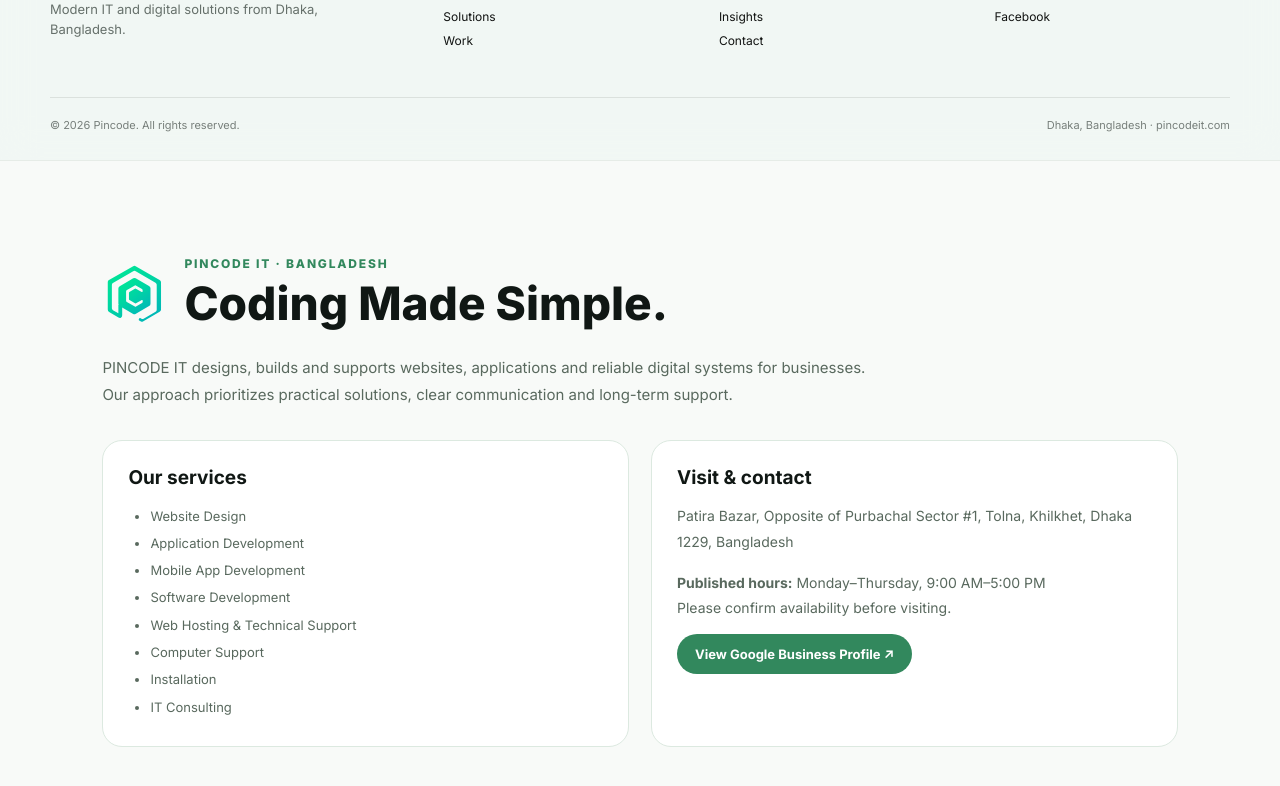
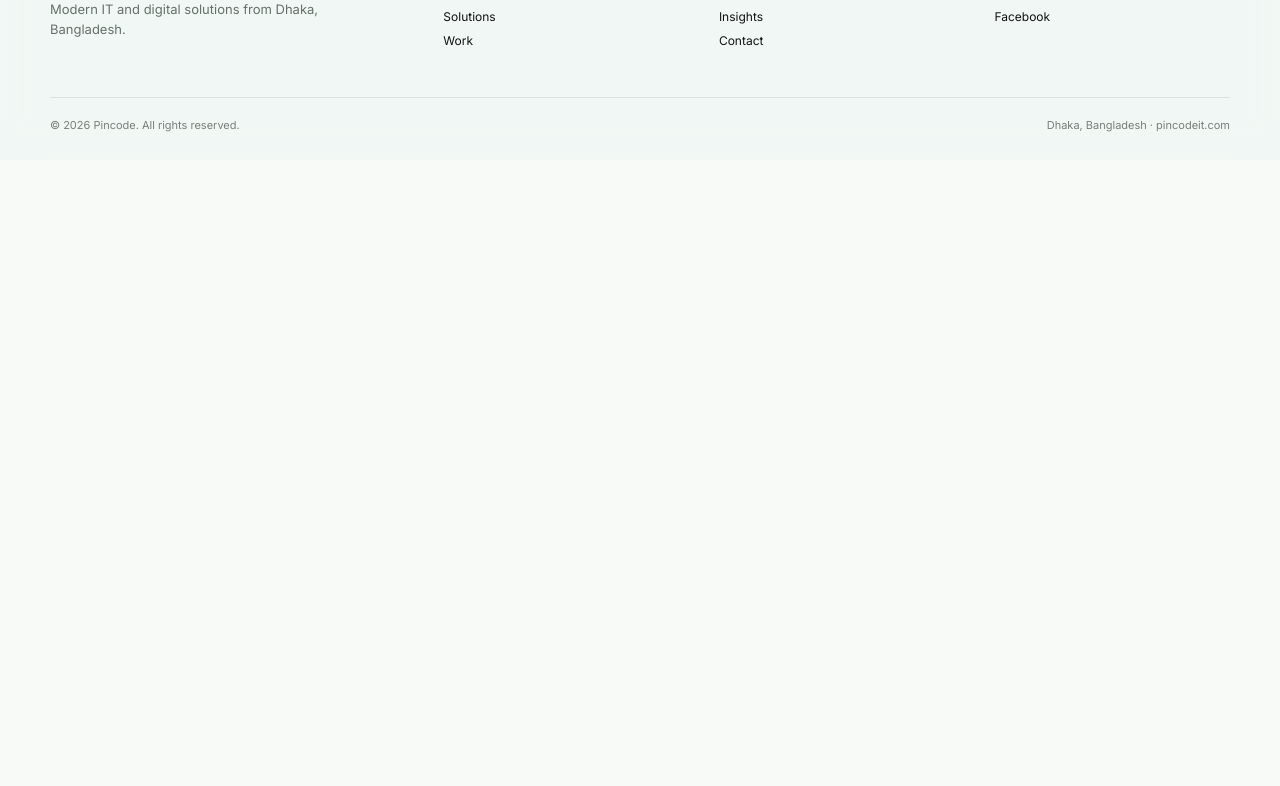
Before and after one commit to omarreact/pincode, a Next.js app: page / in a window 1280 px wide. Shown: the part 8463-9249 px from the top of the page. After the commit the page ends 8623 px from the top, so only its background shows below. Built offline with nearby package versions, Linux system fonts and the light colour scheme.

Commit message:
fix: keep BusinessIdentity SEO metadata without duplicate post-footer page

```diff
--- a/components/home/BusinessIdentity.tsx
+++ b/components/home/BusinessIdentity.tsx
@@ -36,43 +36,17 @@ const structuredData = {
   },
 };
 
+/**
+ * Business identity is structured data, not a second homepage footer.
+ * The visible homepage already contains a proper CTA and a site footer.
+ */
 export function BusinessIdentity() {
-  return <section aria-labelledby="pincode-business-heading" style={{
-    background: "#f8faf8", color: "#101714", padding: "clamp(45px,8vw,95px) clamp(22px,8vw,120px)",
-    fontFamily: "Inter,system-ui,sans-serif", borderTop: "1px solid #e6ece7",
-  }}>
-    <script type="application/ld+json"
-      dangerouslySetInnerHTML={{ __html: JSON.stringify(structuredData).replace(/</g, "\\u003c") }} />
-    <div style={{ maxWidth: 1280, margin: "0 auto" }}>
-      <div style={{ display: "flex", flexWrap: "wrap", alignItems: "center", gap: 18 }}>
-        <img src="/brand/pincode-mark.svg" width="64" height="64" alt="PINCODE IT brand symbol" />
-        <div>
-          <p style={{ fontSize: 12, letterSpacing: "0.15em", color: "#32885d", fontWeight: 800, margin: "0 0 4px" }}>PINCODE IT · BANGLADESH</p>
-          <h2 id="pincode-business-heading" style={{ margin: 0, fontSize: "clamp(28px,4vw,46px)", fontWeight: 800 }}>Coding Made Simple.</h2>
-        </div>
-      </div>
-      <p style={{ maxWidth: 790, marginTop: 23, fontSize: 15, lineHeight: 1.8, color: "#59695e" }}>{details.description}</p>
-      <div style={{ display: "grid", gridTemplateColumns: "repeat(auto-fit,minmax(min(240px,100%),1fr))", gap: 22, marginTop: 32 }}>
-        <div style={{ border: "1px solid #dce9e0", borderRadius: 20, background: "white", padding: 25 }}>
-          <h3 style={{ margin: "0 0 14px", fontSize: 19 }}>Our services</h3>
-          <ul style={{ margin: 0, paddingLeft: 22, lineHeight: 2.1, color: "#59695e", fontSize: 13 }}>
-            {details.services.map(service => <li key={service}>{service}</li>)}
-          </ul>
-        </div>
-        <div style={{ border: "1px solid #dce9e0", borderRadius: 20, background: "white", padding: 25 }}>
-          <h3 style={{ margin: "0 0 14px", fontSize: 19 }}>Visit & contact</h3>
-          <address style={{ fontStyle: "normal", lineHeight: 1.9, color: "#59695e", fontSize: 14 }}>
-            {details.address}
-          </address>
-          <p style={{ color: "#59695e", lineHeight: 1.8, fontSize: 14 }}>
-            <strong>Published hours:</strong> {details.hours}<br/>Please confirm availability before visiting.
-          </p>
-          <a href="https://share.google/TPwIHMdnBS5GtG8ul" target="_blank" rel="noopener noreferrer"
-            style={{ display: "inline-block", borderRadius: 40, background: "#32885d", padding: "12px 18px", color: "white", fontSize: 13, fontWeight: 700 }}>
-            View Google Business Profile ↗
-          </a>
-        </div>
-      </div>
-    </div>
-  </section>;
+  return (
+    <script
+      type="application/ld+json"
+      dangerouslySetInnerHTML={{
+        __html: JSON.stringify(structuredData).replace(/</g, "\\u003c"),
+      }}
+    />
+  );
 }
```
